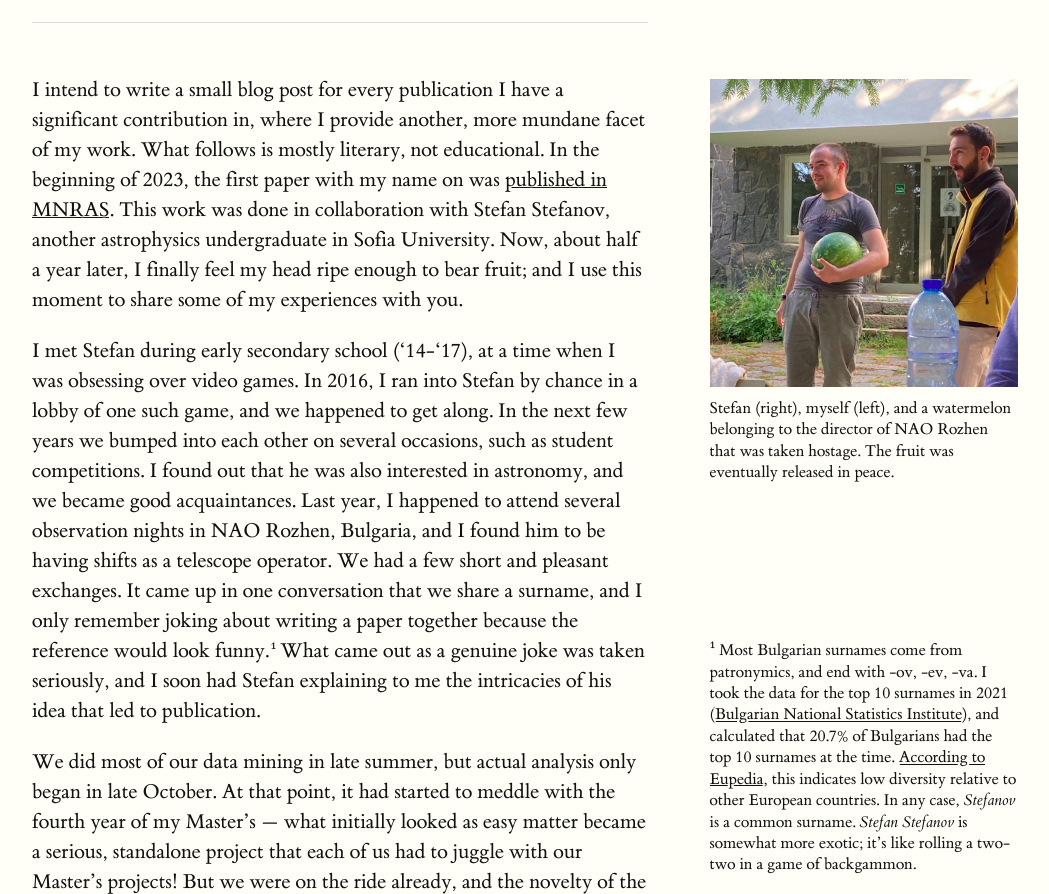
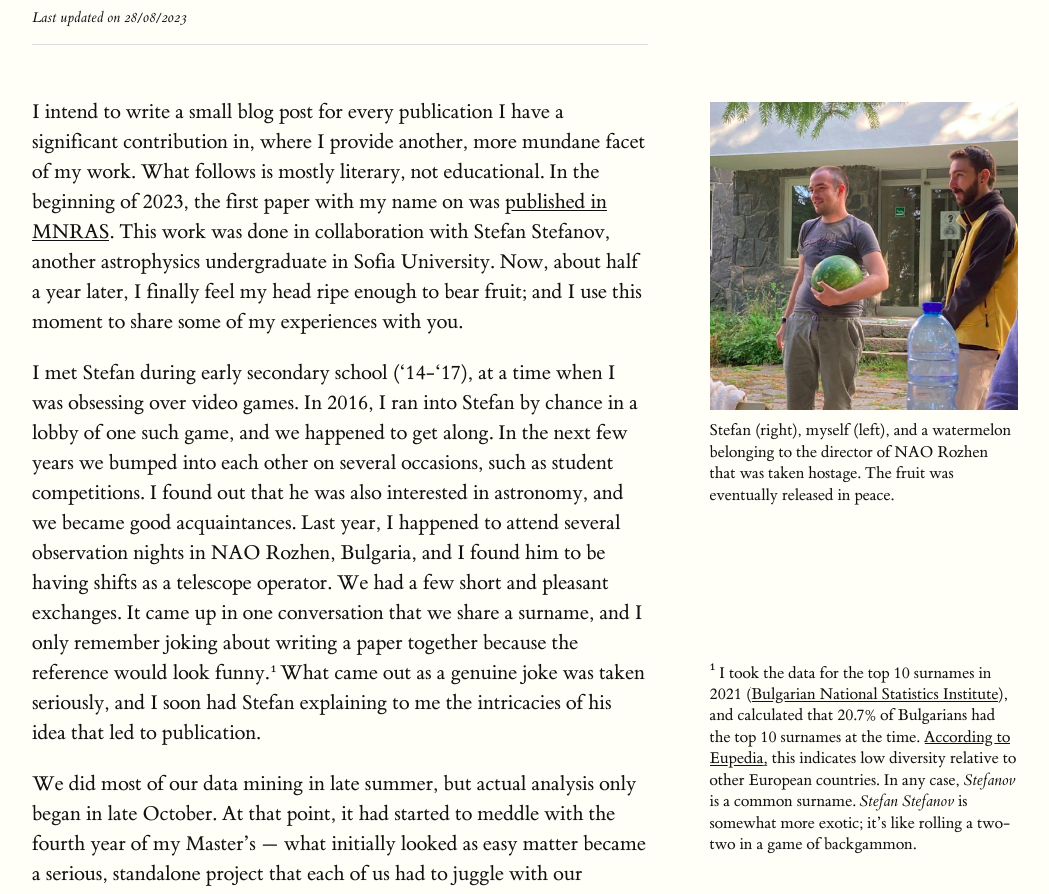
Before and after one commit to astronasko/astronasko.github.io, a plain HTML site: page blog/20230827/index.html in a window 1280 px wide. Shown: the part 339-1233 px from the top of the page, without its empty margins (128-1177 px from the left). Drawn offline with nearby package versions, Linux system fonts and the light colour scheme.

Commit message:
Update index.html

```diff
--- a/blog/20230827/index.html
+++ b/blog/20230827/index.html
@@ -62,7 +62,11 @@
 				<time datetime="2023-08-26T21:00:00.000Z">
 	27/08/2023
 </time>
-
+				<div class="last-updated-on astro-BVZIHDZO">
+							Last updated on <time datetime="2023-08-27T21:00:00.000Z">
+	28/08/2023
+</time>
+						</div>
 				<hr class="astro-BVZIHDZO">
 				<section class="astro-BVZIHDZO">
 
@@ -98,8 +102,7 @@ only remember joking about writing a paper together because the
 reference would look funny.<label for="surname" class="margin-toggle sidenote-number"></label>
 <input type="checkbox" id="surname" class="margin-toggle">
 <span class="sidenote">
-Most Bulgarian surnames come from patronymics, and end with -ov,
--ev, -va. I took the data for the top 10 surnames in 2021
+I took the data for the top 10 surnames in 2021
 (<a href="https://nsi.bg/sites/default/files/files/events/Names2021p.pdf">Bulgarian National Statistics Institute</a>),
 and calculated that 20.7% of Bulgarians had the top 10 surnames at
 the time. <a href="(https://www.eupedia.com/europe/european_family_names.shtml)">According to Eupedia,</a>
```
